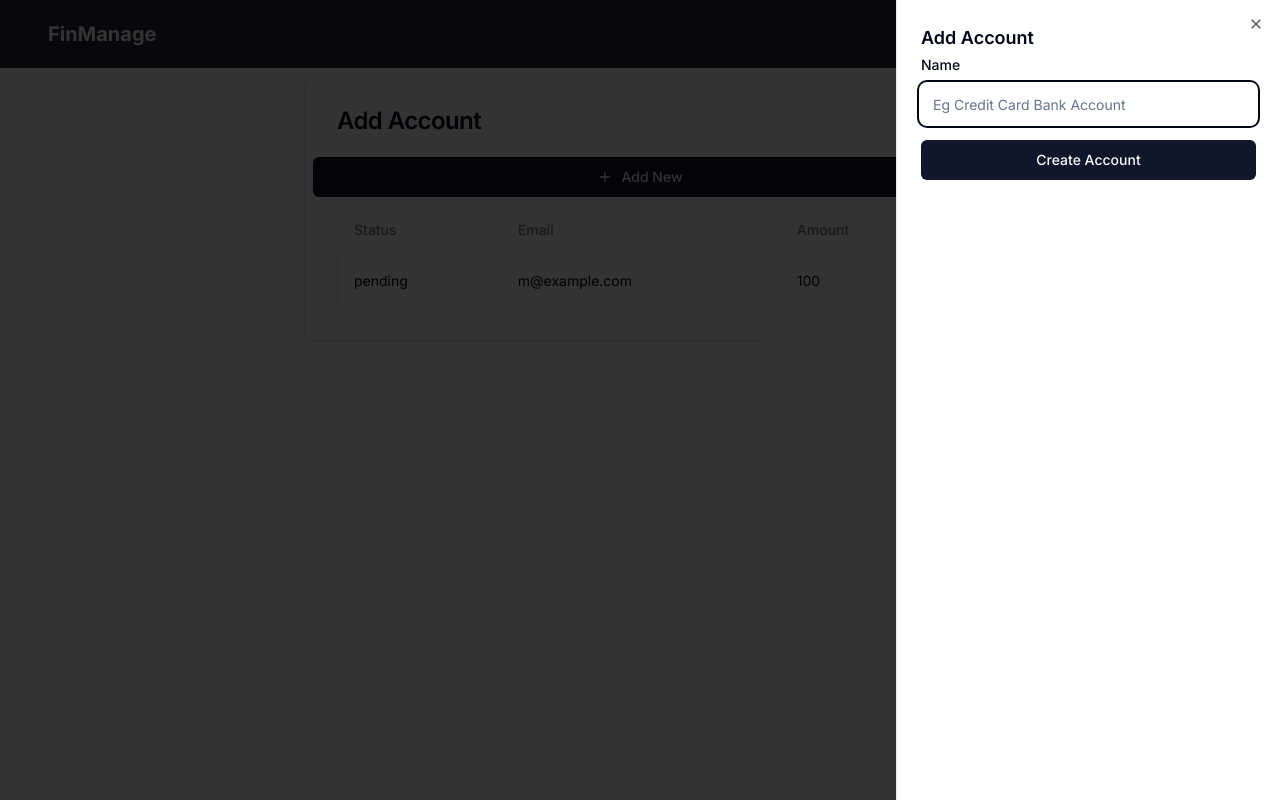
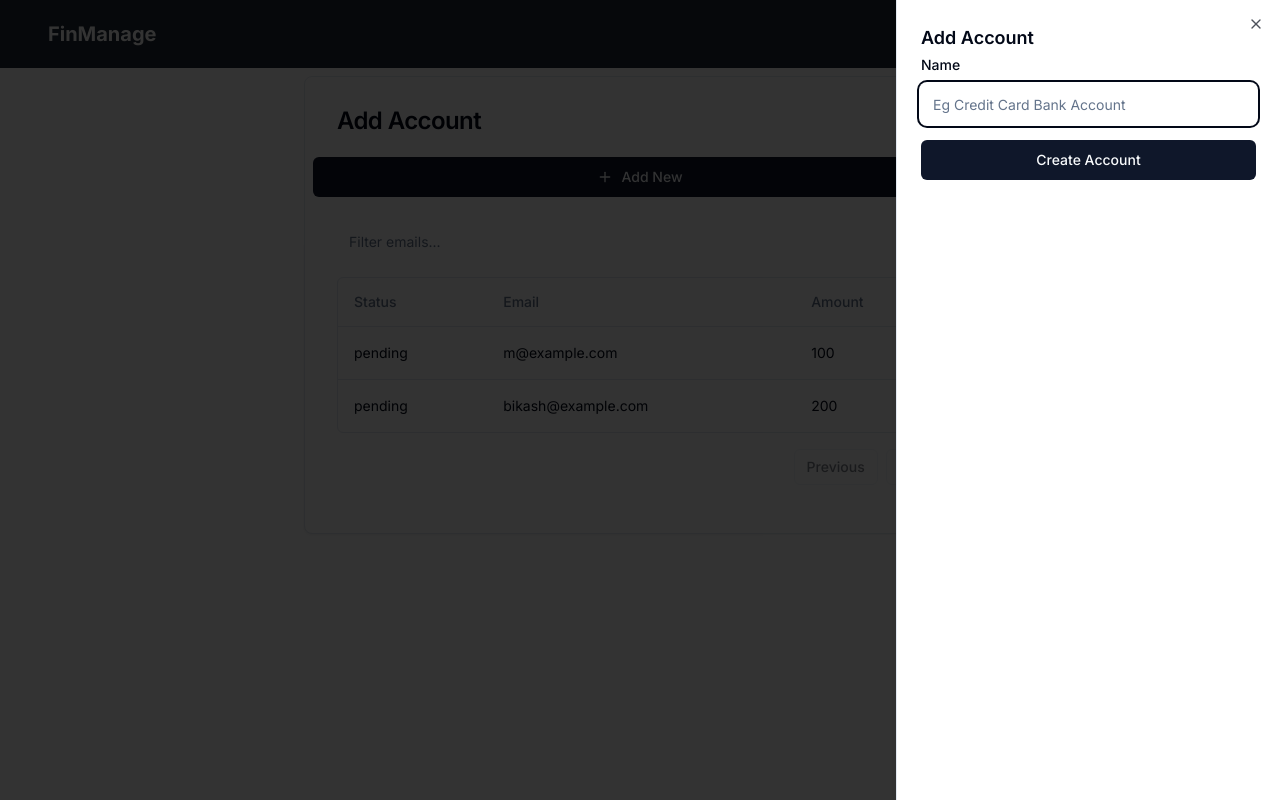
Before and after one commit to Bikash018/Finance-SaaS, a Next.js app: page /accounts in a window 1280 px wide. Built offline with nearby package versions, Linux system fonts and the light colour scheme; no server answers; what drizzle-zod, hono would draw is missing.

Commit message:
pagination filtering and sorting

```diff
--- a/app/(dashboard)/accounts/page.tsx
+++ b/app/(dashboard)/accounts/page.tsx
@@ -22,6 +22,12 @@ import { DataTable } from "@/components/data-table"
         status: "pending",
         email: "m@example.com",
       },
+      {
+        id: "728ed52f",
+        amount: 200,
+        status: "pending",
+        email: "bikash@example.com",
+      },
   ]
 const AccountsPage = ()=>{
     const newAccount = useNewAccount()
--- a/components/data-table.tsx
+++ b/components/data-table.tsx
@@ -1,9 +1,14 @@
 "use client"
+
+import * as React from "react"
 
 import {
   ColumnDef,
   flexRender,
+  ColumnFiltersState,
   getCoreRowModel,
+  getPaginationRowModel,
+  getFilteredRowModel,
   useReactTable,
 } from "@tanstack/react-table"
 
@@ -15,6 +20,9 @@ import {
   TableHeader,
   TableRow,
 } from "@/components/ui/table"
+import { Button } from "@/components/ui/button"
+import { Input } from "@/components/ui/input"
+
 
 interface DataTableProps<TData, TValue> {
   columns: ColumnDef<TData, TValue>[]
@@ -25,13 +33,35 @@ export function DataTable<TData, TValue>({
   columns,
   data,
 }: DataTableProps<TData, TValue>) {
+
+  const [columnFilters, setColumnFilters] = React.useState<ColumnFiltersState>(
+    []
+  )
   const table = useReactTable({
     data,
     columns,
     getCoreRowModel: getCoreRowModel(),
+    getPaginationRowModel: getPaginationRowModel(),
+    onColumnFiltersChange: setColumnFilters,
+    getFilteredRowModel: getFilteredRowModel(),
+    state: {
+
+      columnFilters,
+    },
   })
 
   return (
+    <div>
+       <div className="flex items-center py-4">
+        <Input
+          placeholder="Filter emails..."
+          value={(table.getColumn("email")?.getFilterValue() as string) ?? ""}
+          onChange={(event) =>
+            table.getColumn("email")?.setFilterValue(event.target.value)
+          }
+          className="max-w-sm"
+        />
+      </div>
       <div className="rounded-md border">
         <Table>
           <TableHeader>
@@ -76,5 +106,24 @@ export function DataTable<TData, TValue>({
           </TableBody>
         </Table>
       </div>
+      <div className="flex items-center justify-end space-x-2 py-4">
+        <Button
+          variant="outline"
+          size="sm"
+          onClick={() => table.previousPage()}
+          disabled={!table.getCanPreviousPage()}
+        >
+          Previous
+        </Button>
+        <Button
+          variant="outline"
+          size="sm"
+          onClick={() => table.nextPage()}
+          disabled={!table.getCanNextPage()}
+        >
+          Next
+        </Button>
+      </div>
+    </div>
   )
 }
```
Lines whose indentation alone changed are shown as unchanged.
